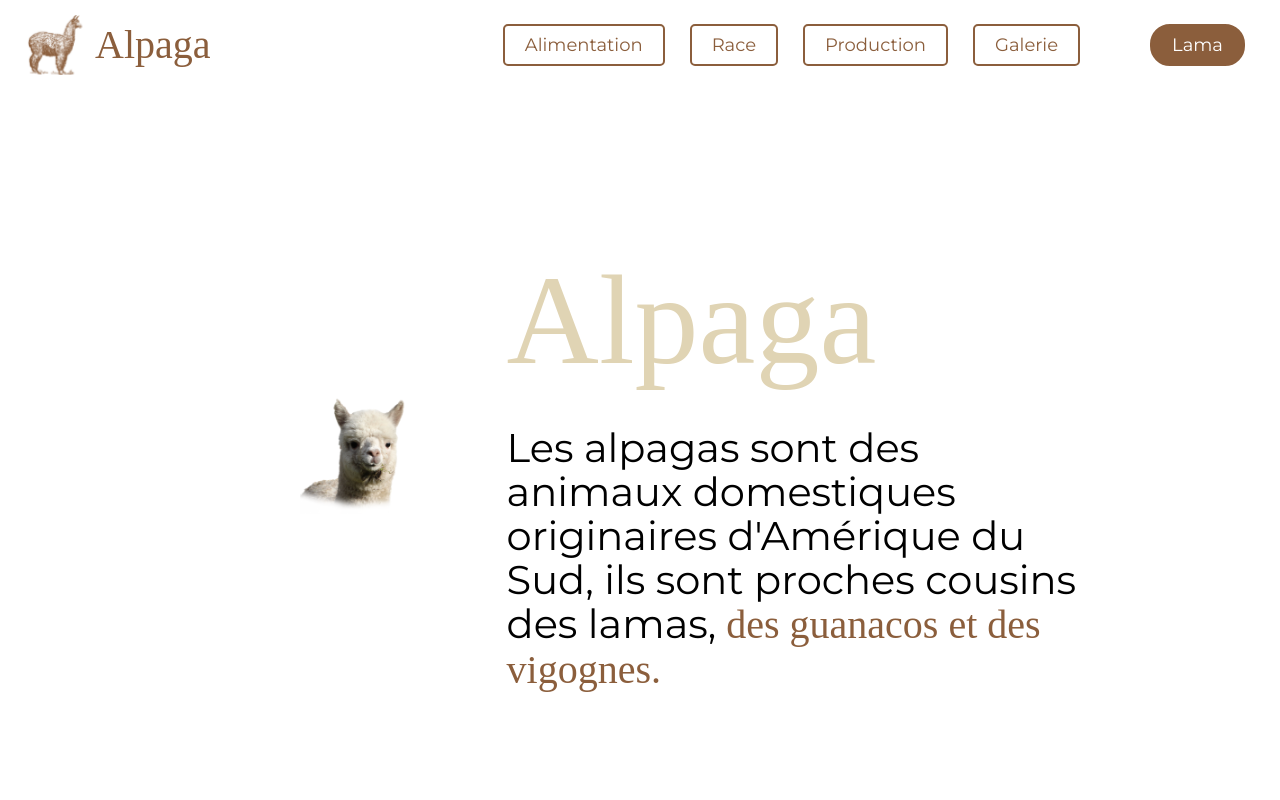
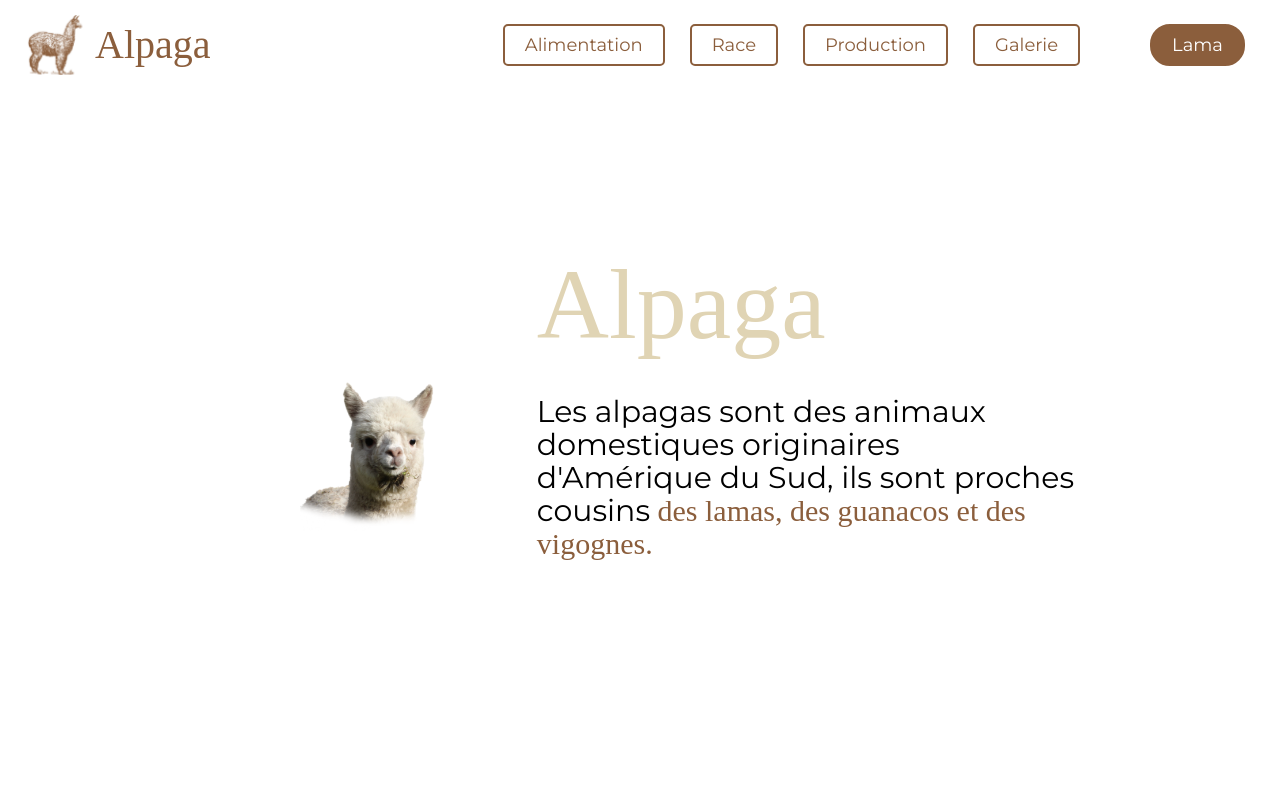
Before and after one commit to julien382/Alpaga, a React (Create React App) app: page / in a window 1280 px wide. Shown: the top 800 px of the page. Built offline with nearby package versions, Linux system fonts and the light colour scheme; a web font is replaced by a local one.

Commit message:
change size

```diff
--- a/src/components/Accueil/Accueil.scss
+++ b/src/components/Accueil/Accueil.scss
@@ -32,14 +32,14 @@
 }
 
 .titleAccueil{
-    font-size: 128px;
+    font-size: $tertiary-font-size;
     margin-bottom: 35px;
     color: $primary-color;
     font-family: $secondary-font;
 }
 
 .paragrapheTitleAccueil{
-    font-size: 40px;
+    font-size: $secondary-font-size;
     animation: slide-inText 2s ease forwards;
 }
 
--- a/src/components/Header/Header.scss
+++ b/src/components/Header/Header.scss
@@ -40,15 +40,6 @@
     margin-left: 10px;
     color: $secondary-color;
     font-family: $secondary-font;
-}
-
-.titleSite{
-  font-size: 36px;
-  font-weight: bold;
-  letter-spacing: 2px;
-  color: #333333;
-  text-shadow: 1px 1px 0px #ffffff;
-  margin-right: 25px;
 }
 
 .containerNav{
--- a/src/pages/Alpaga/Alpaga.jsx
+++ b/src/pages/Alpaga/Alpaga.jsx
@@ -16,7 +16,7 @@ const Alpaga = () => {
         <div className='accueil'>
 
             <Accueil image={alpagaMain} title="Alpaga" texte={
-                <span>Les alpagas sont des animaux domestiques originaires d'Amérique du Sud, ils sont proches cousins des lamas,<span className="highlight"> des guanacos et des vigognes.</span>
+                <span>Les alpagas sont des animaux domestiques originaires d'Amérique du Sud, ils sont proches cousins<span className="highlight"> des lamas, des guanacos et des vigognes.</span>
                 </span>}>
             </Accueil>
 
--- a/src/styles/index.scss
+++ b/src/styles/index.scss
@@ -30,5 +30,7 @@ $secondary-color: #8B5E3C;
 $tertiary-color: #F7F7F7;
 
 $primary-font-size: 24px;
+$secondary-font-size: 30px;
+$tertiary-font-size: 100px;
 
 $secondary-font: 'Mansalva', cursive;
```
